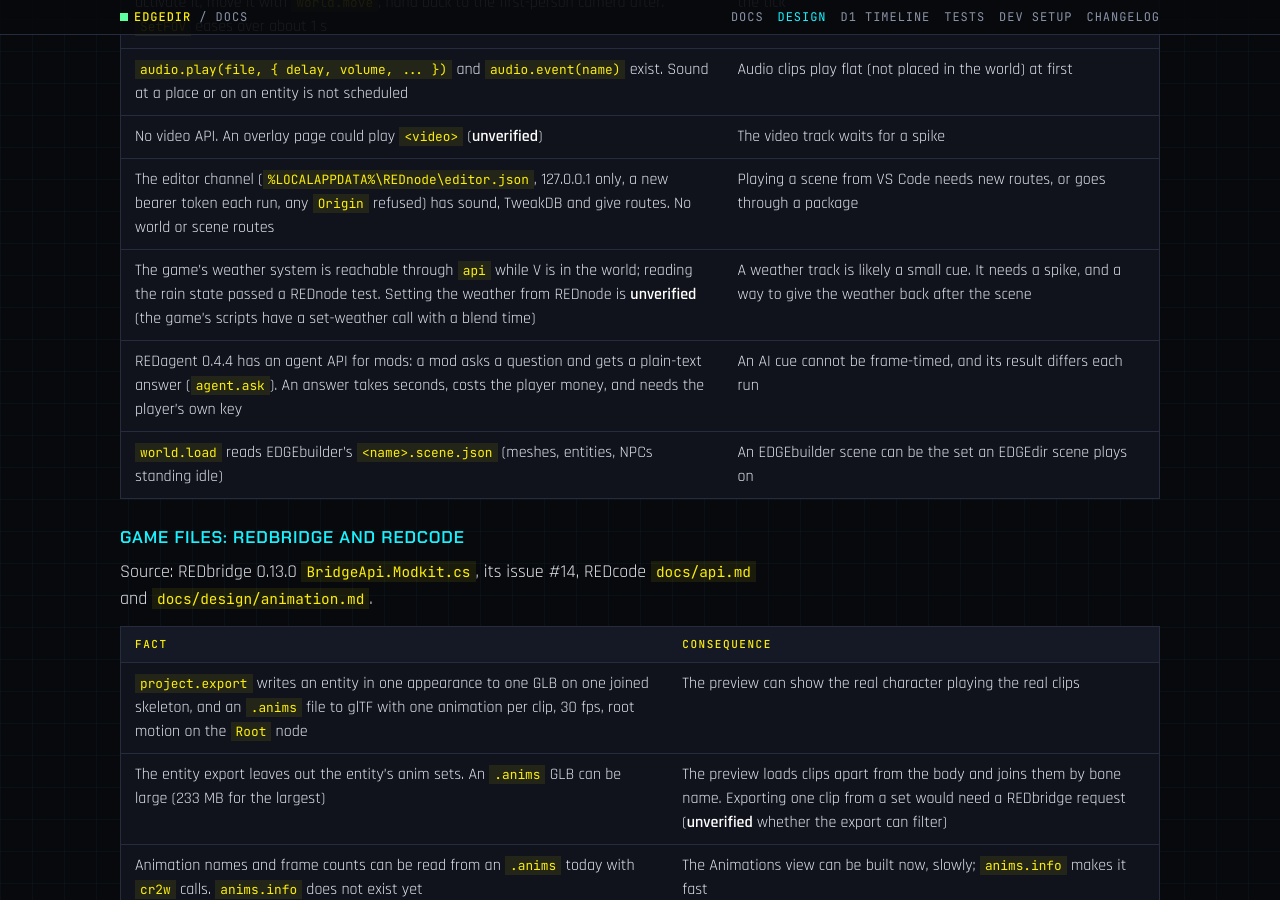
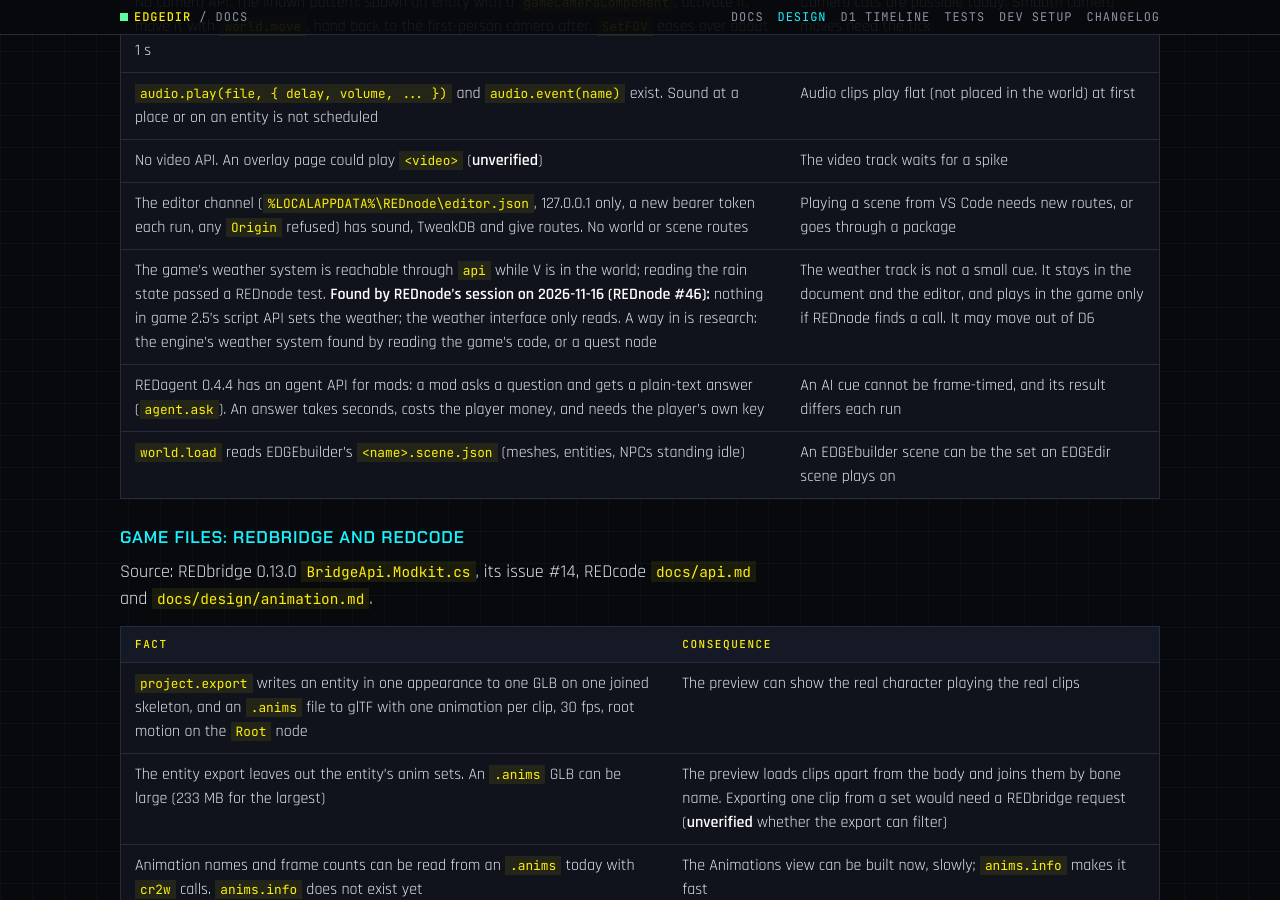
Before and after one commit to Edgemodders/EDGEdir, a Jekyll site: the page built from docs/design.md, in a window 1280 px wide and 900 px high, scrolled down 1549 px. Built offline with Jekyll 4.4.1, drawn with Linux system fonts in a browser that asks for light colours; some of the changed text lies outside the part shown.

Commit message:
Design: REDnode's and REDbridge's answers to the requests; the weather has no game call yet
Co-Authored-By: Claude Fable 5.2 <noreply@anthropic.com>

```diff
--- a/docs/design.md
+++ b/docs/design.md
@@ -39,7 +39,7 @@ Source: REDnode 0.66.8, `docs/world.md` and `packages/rednode/src`.
 | `audio.play(file, { delay, volume, ... })` and `audio.event(name)` exist. Sound at a place or on an entity is not scheduled | Audio clips play flat (not placed in the world) at first |
 | No video API. An overlay page could play `<video>` (**unverified**) | The video track waits for a spike |
 | The editor channel (`%LOCALAPPDATA%\REDnode\editor.json`, 127.0.0.1 only, a new bearer token each run, any `Origin` refused) has sound, TweakDB and give routes. No world or scene routes | Playing a scene from VS Code needs new routes, or goes through a package |
-| The game's weather system is reachable through `api` while V is in the world; reading the rain state passed a REDnode test. Setting the weather from REDnode is **unverified** (the game's scripts have a set-weather call with a blend time) | A weather track is likely a small cue. It needs a spike, and a way to give the weather back after the scene |
+| The game's weather system is reachable through `api` while V is in the world; reading the rain state passed a REDnode test. **Found by REDnode's session on 2026-11-16 (REDnode #46):** nothing in game 2.5's script API sets the weather; the weather interface only reads. A way in is research: the engine's weather system found by reading the game's code, or a quest node | The weather track is not a small cue. It stays in the document and the editor, and plays in the game only if REDnode finds a call. It may move out of D6 |
 | REDagent 0.4.4 has an agent API for mods: a mod asks a question and gets a plain-text answer (`agent.ask`). An answer takes seconds, costs the player money, and needs the player's own key | An AI cue cannot be frame-timed, and its result differs each run |
 | `world.load` reads EDGEbuilder's `<name>.scene.json` (meshes, entities, NPCs standing idle) | An EDGEbuilder scene can be the set an EDGEdir scene plays on |
 
@@ -131,7 +131,7 @@ One file, `<name>.edgedir`, JSON, opened by EDGEdir's custom editor and readable
 | Script | A call into a REDnode package at a time: a function name and JSON arguments | Shown as a marker only | Run by the player | D8 |
 | Video | A 2D video file shown over the game for a time | In a corner of the viewport | **Unverified**: an overlay page | D8 |
 
-| Weather | A weather state from the game's list, with a blend time, held for the clip's length. One weather track per scene | A tint and a label only; no rain or fog in the viewport | A cue that sets the weather, and one that gives it back at the end (**unverified**) | D6 |
+| Weather | A weather state from the game's list, with a blend time, held for the clip's length. One weather track per scene | A tint and a label only; no rain or fog in the viewport | A cue that sets the weather, and one that gives it back at the end. **No game call is known** (REDnode #46): research first | D6, if a call is found |
 | AI | **Not designed yet.** A placeholder kind, so documents and the editor allow for it | A marker | Not decided | After Q7 |
 
 The AI track's purpose is open (Q7). What is known limits it: a call to REDagent answers after seconds, not frames, and never the same way twice. So an AI clip is best seen as a window of time the answer may land in, with a rule for what the scene does meanwhile (hold, loop the actors' clips, or go on). Some things it could do, for the owner to choose from:
@@ -312,7 +312,7 @@ Routes 2 and 3 work together: one start per actor, on the same frame. A fourth r
 
 ### Requests this design leads to
 
-None is filed yet. The owner agreed D0's and D2's in principle on 2026-11-16 (Q4); the others are agreed when their phase is planned. Each goes to its repo as a `request` issue with the shape that would work.
+Filed on 2026-11-16: REDnode #46 (the written-workspot spike and the weather), REDbridge #17 (export of chosen clips; `anims.info` is in its #14), EDGEfab #7 (the split and the animation item). REDnode took #46 the same day: the spike is built and runs in the game after the A2 test. REDbridge #17 was taken too, to ship with `anims.info` before D2. The rest are filed when their phase is planned.
 
 | To | Need | For phase |
 |---|---|---|
```
Also changed, not shown: CLAUDE.md (+1 -1 lines).
